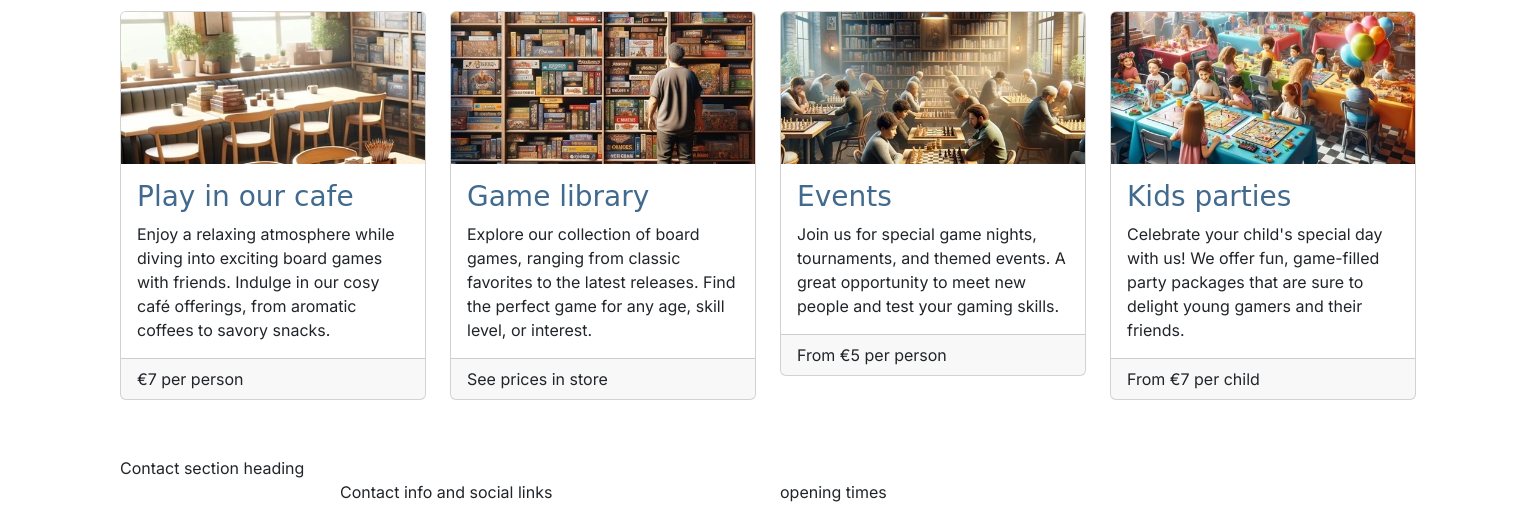
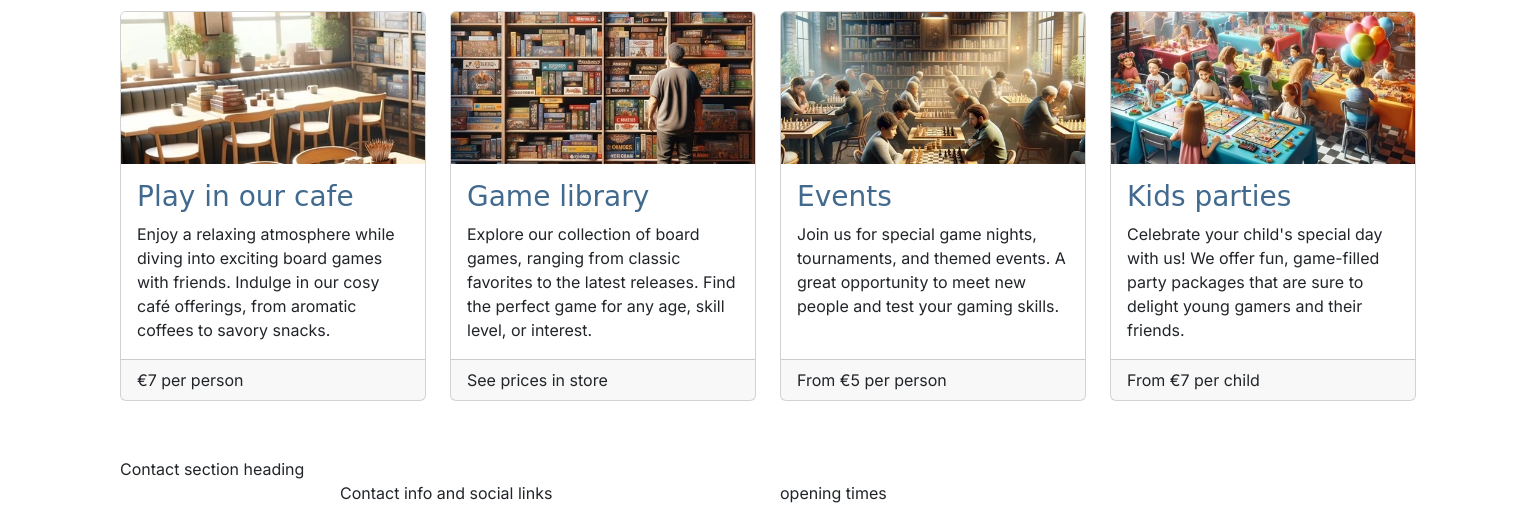
Before and after one commit to sims-bit/boardwalk-games, a plain HTML site: page index.html in a window 1536 px wide. Shown: the part 586-1091 px from the top of the page. Drawn offline with nearby package versions, Linux system fonts and the light colour scheme; a web font is replaced by a local one.

Commit message:
Finish styling the services section

```diff
--- a/assets/css/styles.css
+++ b/assets/css/styles.css
@@ -73,3 +73,42 @@ h2 {
 #header .lead {
   font-family: var(--secondary-font);
 }
+
+/*Media queries*/
+
+
+/*Medium devices(tablets, 768px and up)*/
+@media screen and (min-width: 768px ) {
+  /*Make all service cards the same height for consistency*/
+  #services .card-body {
+    min-height: 191px;
+  }
+}
+
+
+/*Medium devices(tablets, 992px and up)*/
+@media screen and (min-width: 992px) {
+   /*Make all service cards the same height for consistency*/
+   #services .card-body {
+    min-height: auto;
+  }
+
+}
+
+/*Large devices(large desktops, 1200px and up)*/
+@media screen and (min-width: 1200px) {
+  /*Make all service cards the same height for consistency*/
+  #services .card-body {
+   min-height: 220px;
+ }
+
+}
+
+/*Extra large devices(large desktops, 1400px and up)*/
+@media screen and (min-width: 1400px) {
+  /*Make all service cards the same height for consistency*/
+  #services .card-body {
+   min-height: 195px;
+ }
+
+}
```
